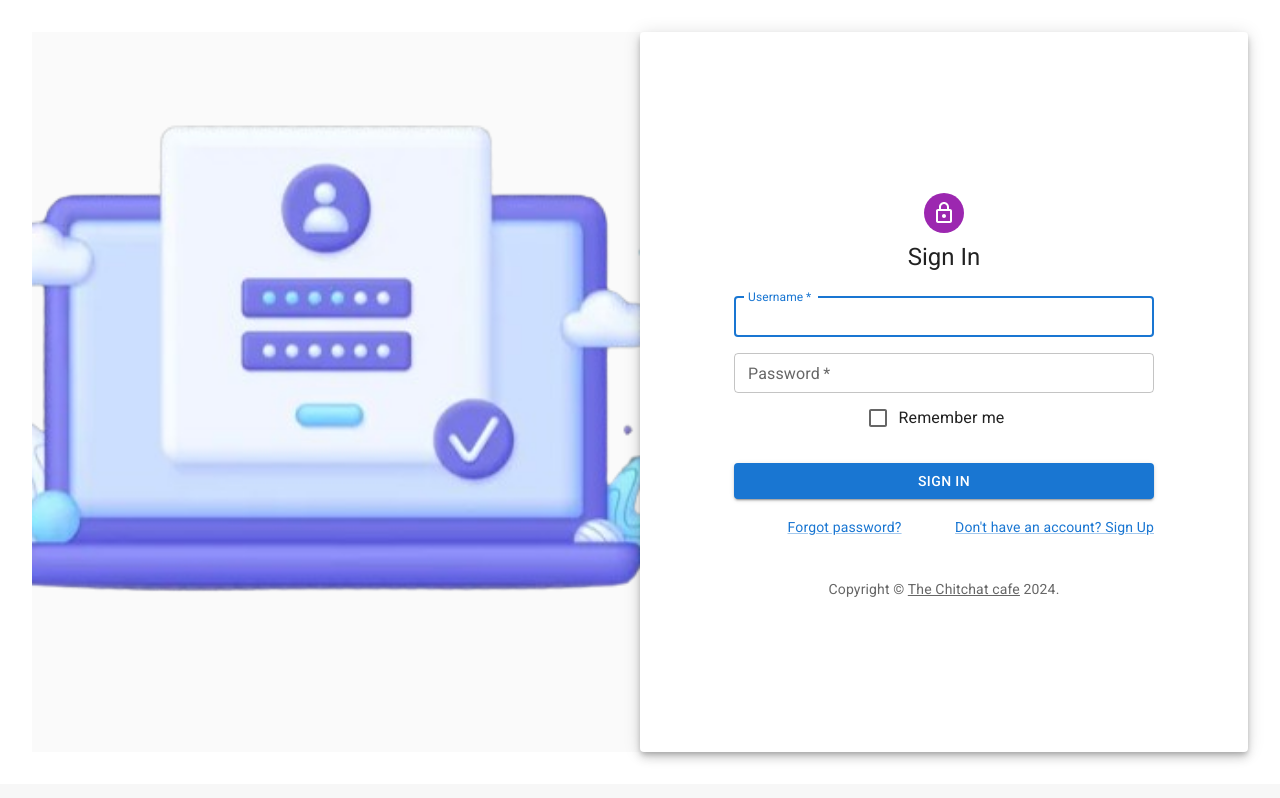
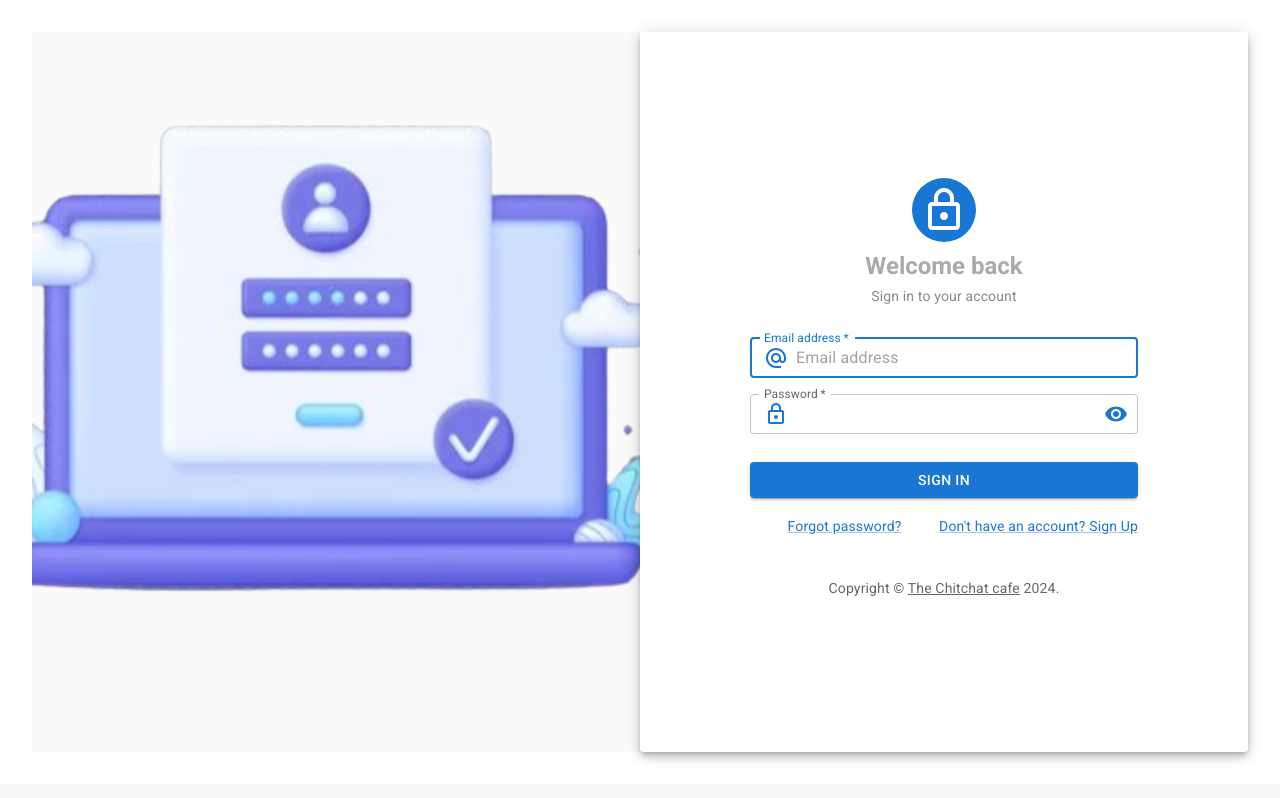
Before and after one commit to fikireab-m/ChitChatCafe, a React (Vite) app: page / in a window 1280 px wide. Built offline with nearby package versions, Linux system fonts and the light colour scheme.

Commit message:
styling inputs

```diff
--- a/src/pages/Auth/Login.tsx
+++ b/src/pages/Auth/Login.tsx
@@ -3,14 +3,14 @@ import Avatar from '@mui/material/Avatar';
 import Button from '@mui/material/Button';
 import CssBaseline from '@mui/material/CssBaseline';
 import TextField from '@mui/material/TextField';
-import FormControlLabel from '@mui/material/FormControlLabel';
-import Checkbox from '@mui/material/Checkbox';
 import Link from '@mui/material/Link';
 import Paper from '@mui/material/Paper';
 import Box from '@mui/material/Box';
 import Grid from '@mui/material/Grid';
-import LockOutlinedIcon from '@mui/icons-material/LockOutlined';
 import Typography from '@mui/material/Typography';
+import InputAdornment from '@mui/material/InputAdornment';
+import IconButton from '@mui/material/IconButton';
+import { Visibility, VisibilityOff, LockOutlined, AlternateEmailOutlined } from '@mui/icons-material';
 
 function Copyright() {
   return (
@@ -26,6 +26,14 @@ function Copyright() {
 }
 
 const Login = () => {
+  const [showPassword, setShowPassword] = React.useState(false);
+
+  const handleClickShowPassword = () => setShowPassword((show) => !show);
+
+  const handleMouseDownPassword = (event: React.MouseEvent<HTMLButtonElement>) => {
+    event.preventDefault();
+  }
+
   const handleSubmit = (event: React.FormEvent<HTMLFormElement>) => {
     event.preventDefault();
     const data = new FormData(event.currentTarget);
@@ -60,44 +68,70 @@ const Login = () => {
             display: 'flex',
             flexDirection: 'column',
             alignItems: 'center',
-            alignSelf:'center',
+            alignSelf: 'center',
             maxWidth: 420,
           }}
         >
-          <Avatar sx={{ m: 1, bgcolor: 'secondary.main' }}>
-            <LockOutlinedIcon />
+          <Avatar sx={{ m: 1, bgcolor: 'primary.main', height: 64, width: 64 }}>
+            <LockOutlined sx={{ fontSize: "3rem" }} />
           </Avatar>
-          <Typography component="h1" variant="h5">
-            Sign In
+          <Typography component="h1" variant="h5" sx={{ color: "var(--lightText)", fontWeight: "800" }}>
+            Welcome back
           </Typography>
-          <Box component="form" noValidate onSubmit={handleSubmit} sx={{ mt: 1}}>
+          <Typography component="h1" variant="body2" sx={{ color: "var(--lightGreyText)", mt: 0.5 }}>
+            Sign in to your account
+          </Typography>
+          <Box component="form" noValidate onSubmit={handleSubmit} sx={{ p: 2 }}>
             <TextField
               margin="normal"
               required
               fullWidth
               size="small"
+              color='primary'
               id="username"
-              label="Username"
-              name="username"
-              placeholder="Username / email"
-              autoComplete="username"
+              label="Email address"
+              name="email"
+              type="email"
+              placeholder="Email address"
+              autoComplete="email"
               autoFocus
-              sx={{fontSize:'1rem', borderRadius:'1rem'}}
+              InputProps={{
+                startAdornment:
+                  <InputAdornment position="start" >
+                    < AlternateEmailOutlined sx={{ color: 'primary.main' }} />
+                  </InputAdornment>
+              }}
             />
             <TextField
               margin="dense"
               required
               fullWidth
               size="small"
+              color='primary'
               name="password"
               label="Password"
-              type="password"
               id="password"
+              type={showPassword ? 'text' : 'password'}
+              InputProps={{
+                endAdornment:
+                  <InputAdornment position="end" >
+                    <IconButton
+                      aria-label="toggle password visibility"
+                      onClick={handleClickShowPassword}
+                      onMouseDown={handleMouseDownPassword}
+                      edge="end"
+                      sx={{ color: 'primary.main' }}
+                    >
+                      {showPassword ? <VisibilityOff /> : <Visibility />}
+                    </IconButton>
+                  </InputAdornment>,
+                startAdornment:
+                  <InputAdornment position="start" >
+                    <LockOutlined sx={{ color: 'primary.main' }} />
+                  </InputAdornment>
+              }}
+
               autoComplete="current-password"
-            />
-            <FormControlLabel
-              control={<Checkbox value="remember" color="primary" />}
-              label="Remember me"
             />
             <Button
               type="submit"
@@ -123,7 +157,7 @@ const Login = () => {
           </Box>
         </Box>
       </Grid>
-    </Grid>
+    </Grid >
   );
 }
 
```
